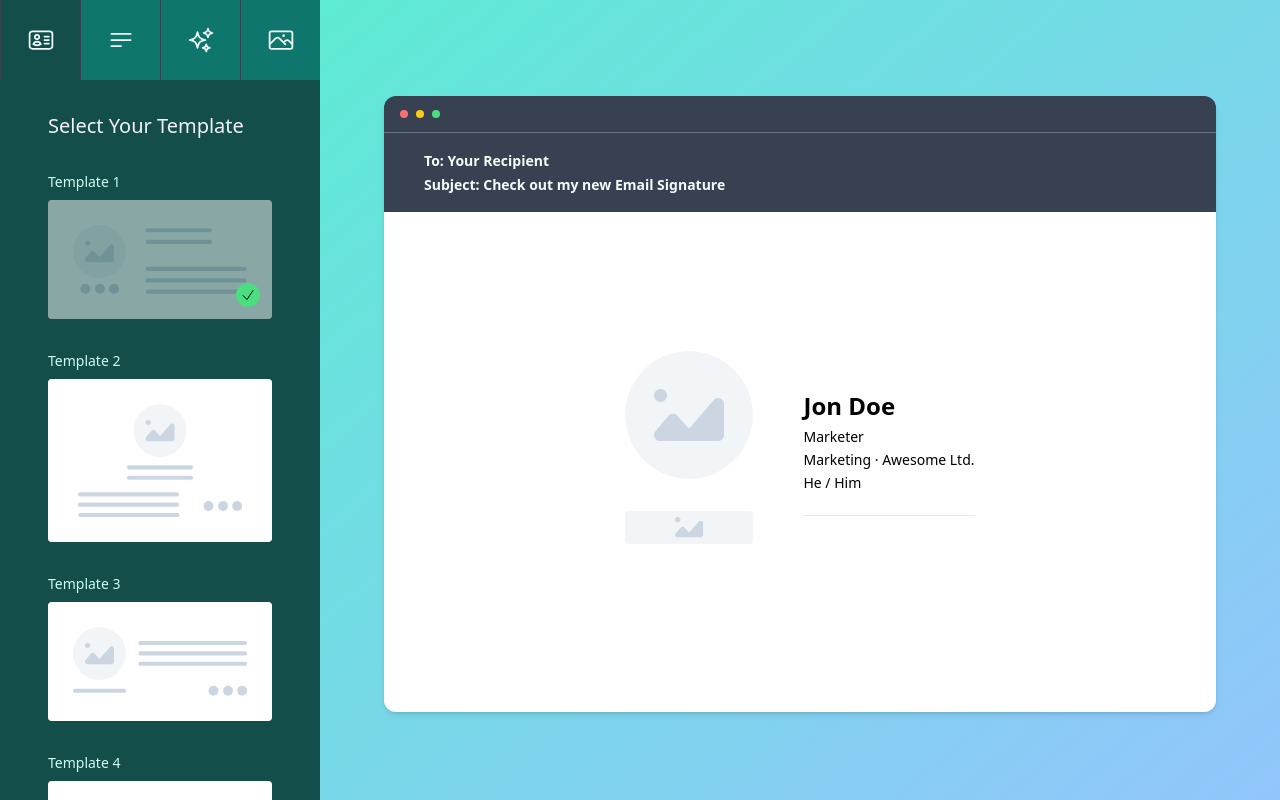
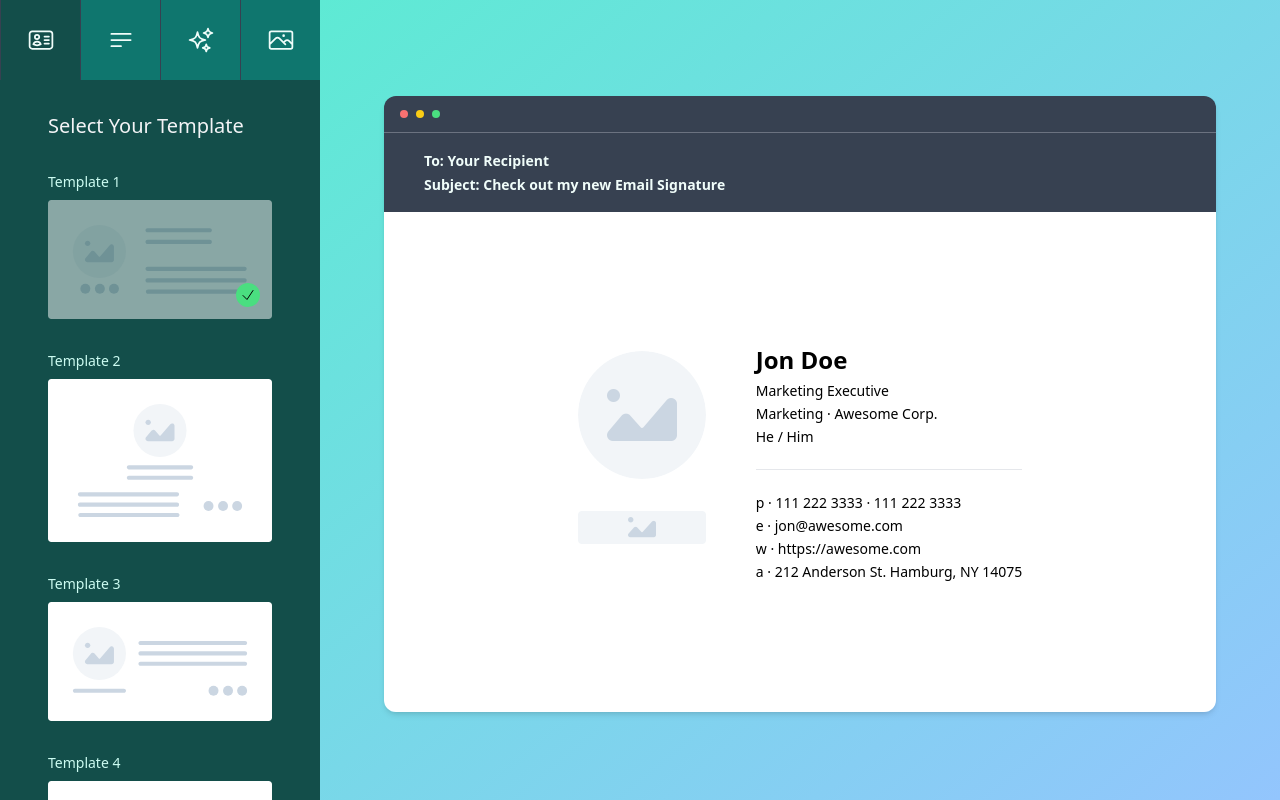
Before and after one commit to skarif2/email-signature, a Next.js app: page / in a window 1280 px wide. Built offline with nearby package versions, Linux system fonts and the light colour scheme.

Commit message:
added phone, email, website etc to tempate1

```diff
--- a/components/Details.tsx
+++ b/components/Details.tsx
@@ -36,7 +36,7 @@ export default function Details() {
       />
       <Input
         label="Job Title"
-        placeholder="Marketer"
+        placeholder="Marketing Executive"
         value={jobTitle}
         update={updateJobTitle}
       />
@@ -71,16 +71,16 @@ export default function Details() {
         update={updateMobileNumber}
       />
       <Input
+        label="Email"
+        placeholder="jon@awesome.com"
+        value={email}
+        update={updateEmail}
+      />
+      <Input
         label="Website"
         placeholder="www.awesome.com"
         value={website}
         update={updateWebsite}
-      />
-      <Input
-        label="Email"
-        placeholder="jon@awesome.com"
-        value={email}
-        update={updateEmail}
       />
       <Input
         label="Address"
--- a/components/Template/Tempate1.tsx
+++ b/components/Template/Tempate1.tsx
@@ -41,14 +41,14 @@ export default function Tempate1() {
                   }}
                 />
                 <Text
-                  text={[store.jobTitle || 'Marketer']}
+                  text={[store.jobTitle || 'Marketing Executive']}
                   color={store.textColor}
                   style={{ fontSize: '14px' }}
                 />
                 <Text
                   text={[
                     store.department || 'Marketing',
-                    store.company || ' Awesome Ltd.',
+                    store.company || ' Awesome Corp.',
                   ]}
                   color={store.textColor}
                   style={{ fontSize: '14px' }}
@@ -65,6 +65,33 @@ export default function Tempate1() {
                   </td>
                 </tr>
                 <BlankSpace height={20} />
+                <Text
+                  text={[
+                    'p',
+                    store.officeNumber || '111 222 3333',
+                    store.mobileNumber || '111 222 3333',
+                  ]}
+                  color={store.textColor}
+                  style={{ fontSize: '14px' }}
+                />
+                <Text
+                  text={['e', store.email || 'jon@awesome.com']}
+                  color={store.textColor}
+                  style={{ fontSize: '14px' }}
+                />
+                <Text
+                  text={['w', store.website || 'https://awesome.com']}
+                  color={store.textColor}
+                  style={{ fontSize: '14px' }}
+                />
+                <Text
+                  text={[
+                    'a',
+                    store.address || '212 Anderson St. Hamburg, NY 14075',
+                  ]}
+                  color={store.textColor}
+                  style={{ fontSize: '14px' }}
+                />
               </tbody>
             </table>
           </td>
```
